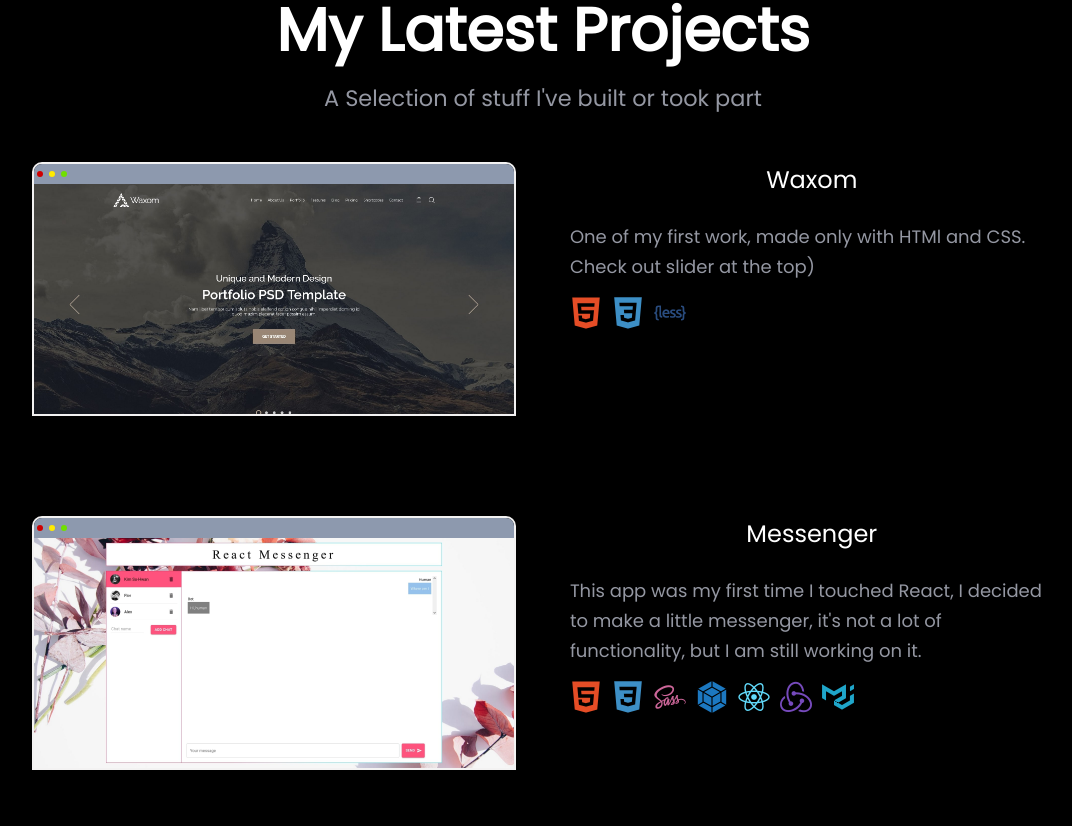
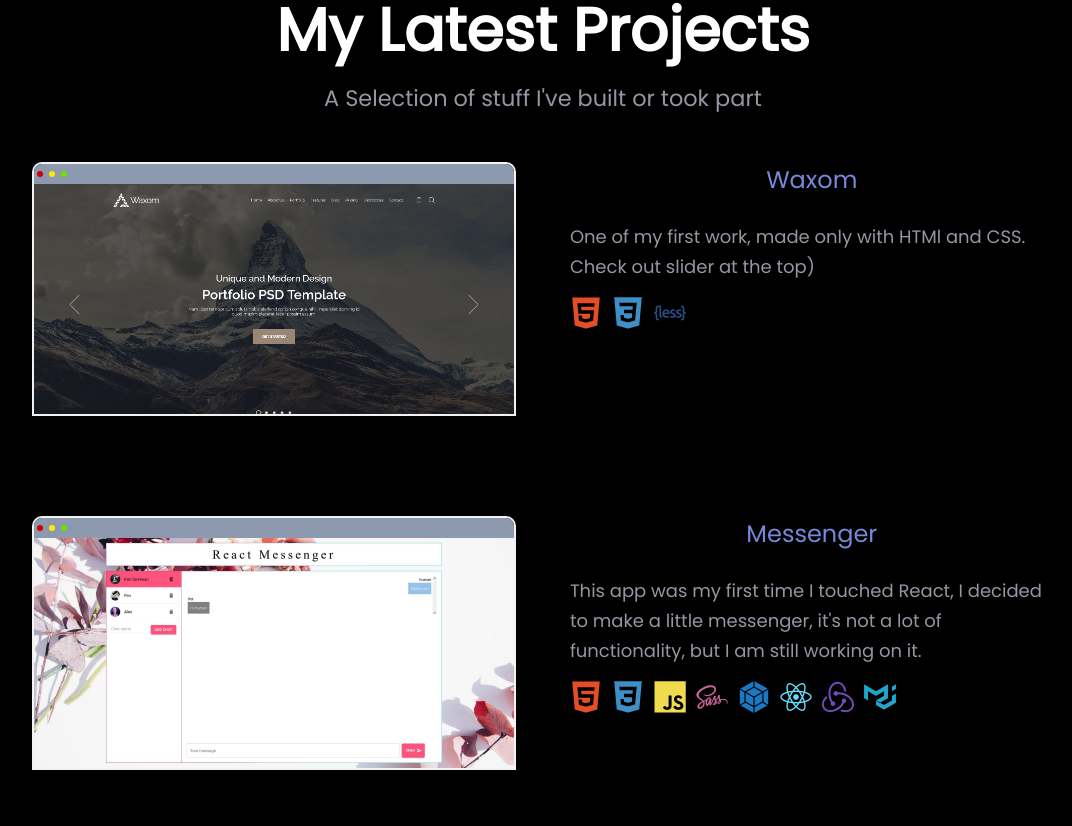
Before and after one commit to dkimd5/react-portfolio, a React (Create React App) app: page / in a window 1280 px wide. Shown: the part 1574-2400 px from the top of the page, without its empty margins (97-1169 px from the left). Built offline with nearby package versions, Linux system fonts and the light colour scheme.

Commit message:
Add js icons, change h2 color

```diff
--- a/src/components/Projects/ProjectCard/ProjectCard.css
+++ b/src/components/Projects/ProjectCard/ProjectCard.css
@@ -53,7 +53,7 @@
 }
 
 .project__container__text h2 {
-    color: #fff;
+    color: #7689d8;
     text-align: center;
     font-family: Poppins, sans-serif;
     font-weight: 500;
--- a/src/components/Projects/Projects.js
+++ b/src/components/Projects/Projects.js
@@ -29,6 +29,7 @@ const projectList = [
     icons: [
       "devicon devicon-html5-plain colored",
       "devicon devicon-css3-plain colored",
+      "devicon devicon-javascript-plain colored",
       "devicon devicon-sass-original colored",
       "devicon devicon-webpack-plain colored",
       "devicon devicon-react-original colored",
@@ -52,6 +53,7 @@ const projectList = [
     icons: [
       "devicon devicon-html5-plain colored",
       "devicon devicon-css3-plain colored",
+      "devicon devicon-javascript-plain colored",
       "devicon devicon-react-original colored",
       "devicon devicon-firebase-plain colored",
     ],
```
